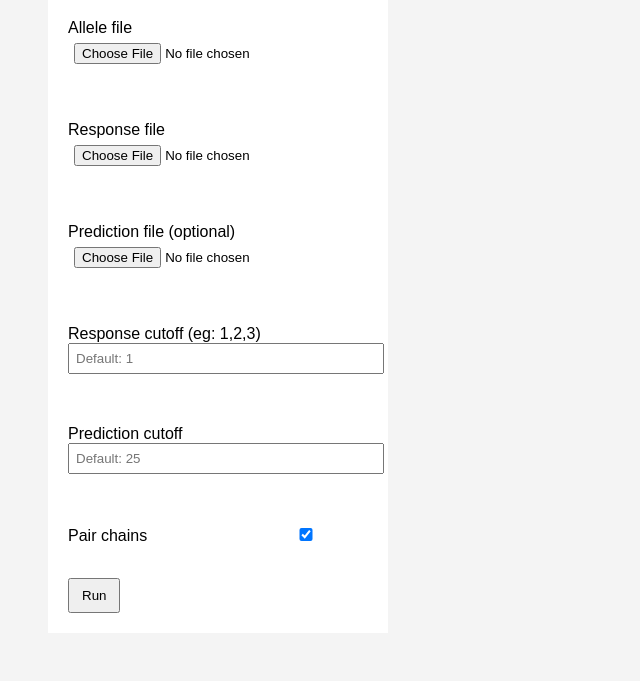
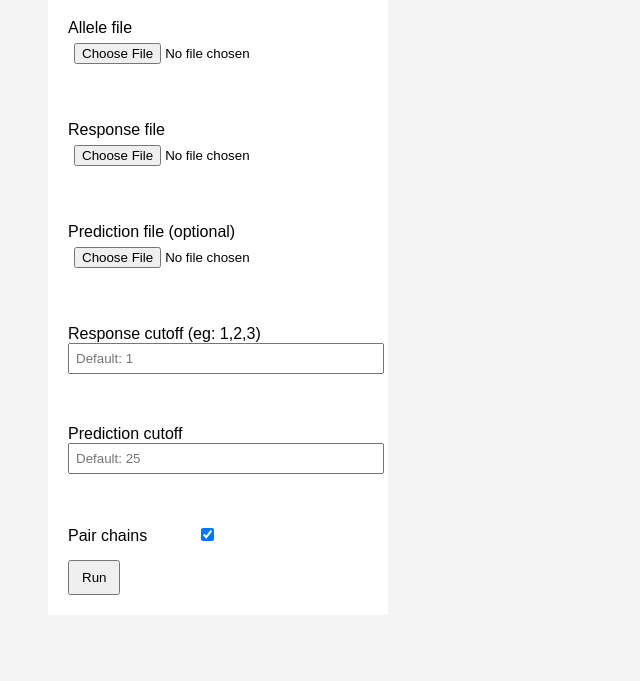
Before and after one commit to raphaeltrevizani/comborate_shared, a Flask app: page / in a window 1280 px wide. Shown: the part 263-944 px from the top of the page, without its empty margins (0-640 px from the left). After the commit the page ends 858 px from the top, so only its background shows below. Run offline with Flask 3, Linux system fonts and the light colour scheme.

Commit message:
position

```diff
--- a/web/templates/index.html
+++ b/web/templates/index.html
@@ -32,7 +32,7 @@ The prediction file must be in .csv format and can be obtained by running any of
 	</label><br><br>
 
 	<label>
-	Response cutoff (eg: 1,2,3) <br>
+	Response cutoff (eg: 1,2,3)<br>
 	<input name="response_cutoff" placeholder="Default: 1">
 	</label><br><br>
 
@@ -41,9 +41,8 @@ The prediction file must be in .csv format and can be obtained by running any of
 	<input name="prediction_cutoff" placeholder="Default: 25">
 	</label><br><br>
 
-	<label style="white-space:nowrap;">
-		Pair chains
-		<input type="checkbox" name="pair_chains" checked>
+	<label style="display:inline-block; white-space:nowrap;">
+		Pair chains <input type="checkbox" name="pair_chains" checked>
 	</label>
 	<br>
 
```
